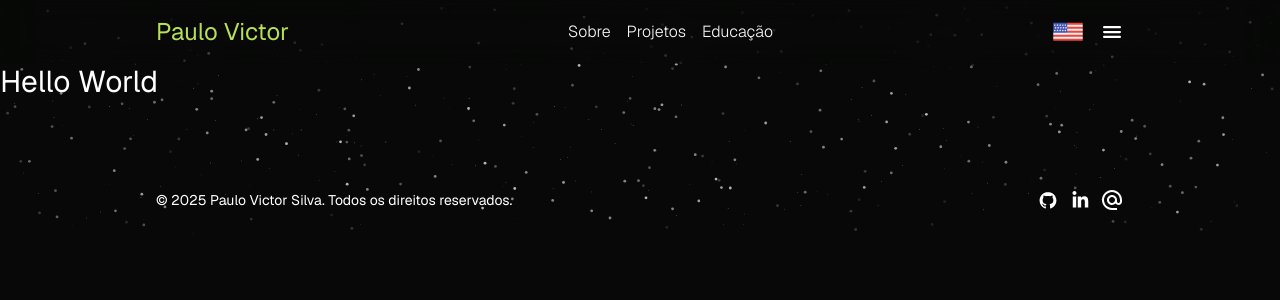
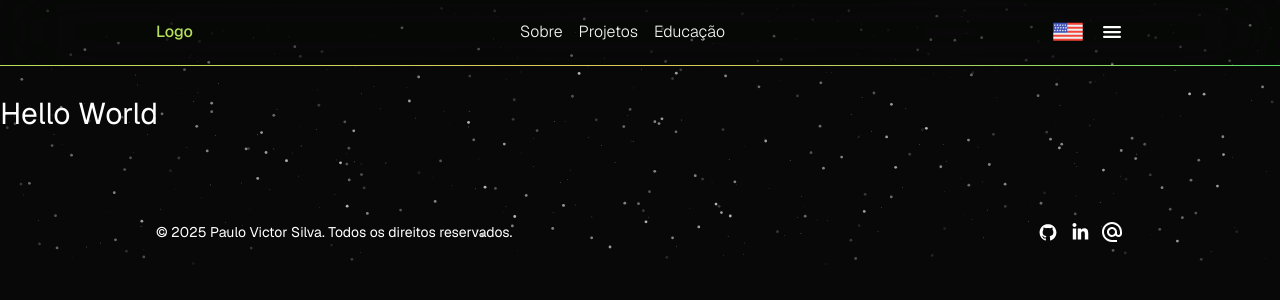
Before and after one commit to paulopbi/portfolio, a Next.js app: page / in a window 1280 px wide. Shown: the top 300 px of the page. Built offline with nearby package versions, Linux system fonts and the light colour scheme.

Commit message:
feat: add navbar scroll-progress component

```diff
--- a/src/components/Navbar.tsx
+++ b/src/components/Navbar.tsx
@@ -3,16 +3,18 @@ import Image from "next/image"
 import USAFlag from "@/assets/images/usa_flag.png"
 import { motion } from "framer-motion"
 import { IoMenu } from "react-icons/io5"
+import { ScrollProgress } from "./magicui/scroll-progress"
 
 const Navbar = () => {
   return (
+    <>
       <motion.header
-      className="sticky top-0 left-0 z-10 w-full bg-transparent p-4 backdrop-blur-xl"
+        className="sticky top-0 left-0 z-99 w-full p-4 backdrop-blur-2xl"
         initial={{ y: -40, opacity: 0 }}
         animate={{ y: 0, opacity: 1 }}
       >
-      <nav className="container flex items-center justify-between">
-        <div className="font-regular text-brand text-2xl">Paulo Victor</div>
+        <div className="container flex items-center justify-between">
+          <div className="text-brand text-md font-medium">Logo</div>
 
           <nav>
             <ul className="text-muted flex items-center gap-4 font-light">
@@ -33,8 +35,12 @@ const Navbar = () => {
             </div>
             <IoMenu size={24} />
           </div>
-      </nav>
+        </div>
       </motion.header>
+      <div className="z-10 rounded-lg p-4">
+        <ScrollProgress className="top-[65px]" />
+      </div>
+    </>
   )
 }
 
```
Lines whose indentation alone changed are shown as unchanged.
